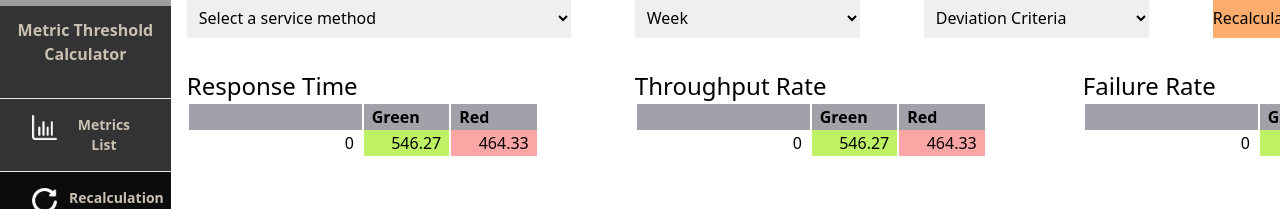
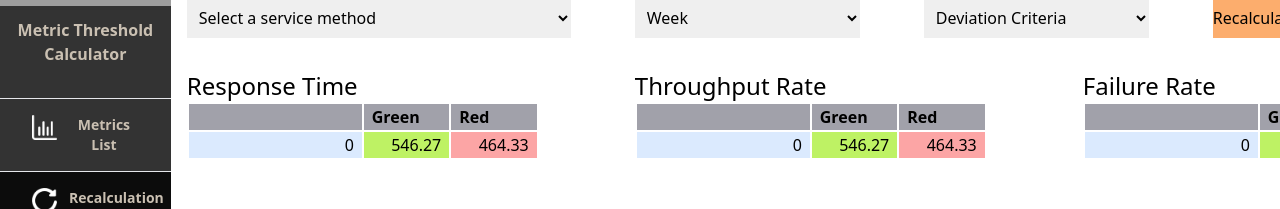
Before and after one commit to ttisaac/autozone, a Next.js app: page /Recalculation in a window 1280 px wide. Shown: the part 138-347 px from the top of the page. Built offline with nearby package versions, Linux system fonts and the light colour scheme; grey boxes are pictures that could not be loaded.

Commit message:
Make tables scrollable
Made it so that you can scroll the tables when they go past a certain
height, but they need to be updated in order for them to be responsive

```diff
--- a/src/app/Recalculation/Comparison/page.tsx
+++ b/src/app/Recalculation/Comparison/page.tsx
@@ -5,6 +5,8 @@ import Image from 'next/image'
 import React from 'react'
 
 const ComparisonPage = () => {
+  const tableHeight = 'h-[60rem]'
+
   return (
     <div>
       <Header title='Comparison' />
@@ -28,8 +30,8 @@ const ComparisonPage = () => {
           <div className='h-48'></div>
 
           <div className="w-full flex gap-8">
-            <RecalculationTable title='Week X' />
-            <RecalculationTable title='Official Threshold' />
+            <RecalculationTable title='Week X' height={tableHeight} />
+            <RecalculationTable title='Official Threshold' height={tableHeight} />
           </div>
         </div>
       </div>
--- a/src/app/Recalculation/page.tsx
+++ b/src/app/Recalculation/page.tsx
@@ -4,6 +4,8 @@ import MethodSelector from '../components/MethodSelector'
 import RecalculationTable from '../components/RecalculationTable'
 
 const RecalculationPage = () => {
+  const tableHeight = 'h-[75rem]';
+
   return (
     <div>
       <Header title='Recalculation' />
@@ -27,9 +29,9 @@ const RecalculationPage = () => {
         </div>
 
         <div className='mt-8 flex gap-24'>
-         <RecalculationTable title='Response Time' />
-         <RecalculationTable title='Throughput Rate' />
-         <RecalculationTable title='Failure Rate' />
+         <RecalculationTable title='Response Time' height={tableHeight} />
+         <RecalculationTable title='Throughput Rate' height={tableHeight} />
+         <RecalculationTable title='Failure Rate' height={tableHeight} />
         </div>
 
       </div>
--- a/src/app/YamlStatus/page.tsx
+++ b/src/app/YamlStatus/page.tsx
@@ -5,7 +5,8 @@ const YamlStatusPage = () => {
   return (
     <div>
       <Header title='YAML Status' />
-      <div className="pt-4">
+      <div className="my-8">
+        <div className="overflow-y-scroll h-[80rem]">
           <table className="yaml-table w-full border-b-2 border-zinc-400">
             <thead className='bg-zinc-600 text-white text-xl h-12'>
               <tr>
@@ -30,6 +31,7 @@ const YamlStatusPage = () => {
           </table>
         </div>
       </div>
+    </div>
   )
 }
 
--- a/src/app/components/RecalculationTable.tsx
+++ b/src/app/components/RecalculationTable.tsx
@@ -2,29 +2,29 @@ import React from 'react'
 
 interface props {
     title: string
+    height: string
 }
 
-const RecalculationTable = ({ title }: props) => {
+const RecalculationTable = ({ title, height }: props) => {
   return (
-    <div className='flex-1 min-w-fit'>
+    <div className={'flex-1'}>
         <h1 className='text-2xl'>{ title }</h1>
+        <div className={`${height} overflow-y-scroll`}>
             <table className='w-full'>
                 <colgroup>
-            <col className='w-2/5 border-2 border-white' />
+                    <col className='w-2/5 bg-blue-100 border-2 border-white' />
                     <col className='w-1/5 bg-lime-300 border-2 border-white' />
                     <col className='w-1/5 bg-red-300 border-2 border-white' />
                 </colgroup>
-
                 <thead>
-            <tr className='bg-zinc-400'>
+                    <tr className='bg-zinc-400 border-2 border-white'>
                         <th className='text-left px-2'>&nbsp;</th>
                         <th className='text-left px-2'>Green</th>
                         <th className='text-left px-2'>Red</th>
                     </tr>
                 </thead>
-
                 <tbody>
-            <tr>
+                    <tr className='border-2 border-white'>
                         <td className='text-right px-2'>0</td>
                         <td className='text-right px-2'>546.27</td>
                         <td className='text-right px-2'>464.33</td>
@@ -32,6 +32,7 @@ const RecalculationTable = ({ title }: props) => {
                 </tbody>
             </table>
         </div>
+    </div>
   )
 }
 
--- a/src/app/page.tsx
+++ b/src/app/page.tsx
@@ -35,7 +35,7 @@ export default function HomePage() {
           </table>
         </div>
 
-        <div className="pt-4">
+        <div className="my-8 h-[60rem] overflow-y-scroll">
           <table className='week-table w-full border-2 border-white'>
             <colgroup>
               <col className='w-3/12 border-2 border-white'/>
@@ -44,7 +44,7 @@ export default function HomePage() {
               <col className='w-3/12 border-2 border-white'/>
             </colgroup>
 
-            <thead className=' bg-zinc-400'>
+            <thead className='bg-zinc-400'>
               <tr className='text-white'>
                 <th scope="col" className='text-left p-3 text-xl'>Week in which it was calculated</th>
                 <th scope="col" className='text-left p-3 text-xl'>Date range</th>
```
Lines whose indentation alone changed are shown as unchanged.
